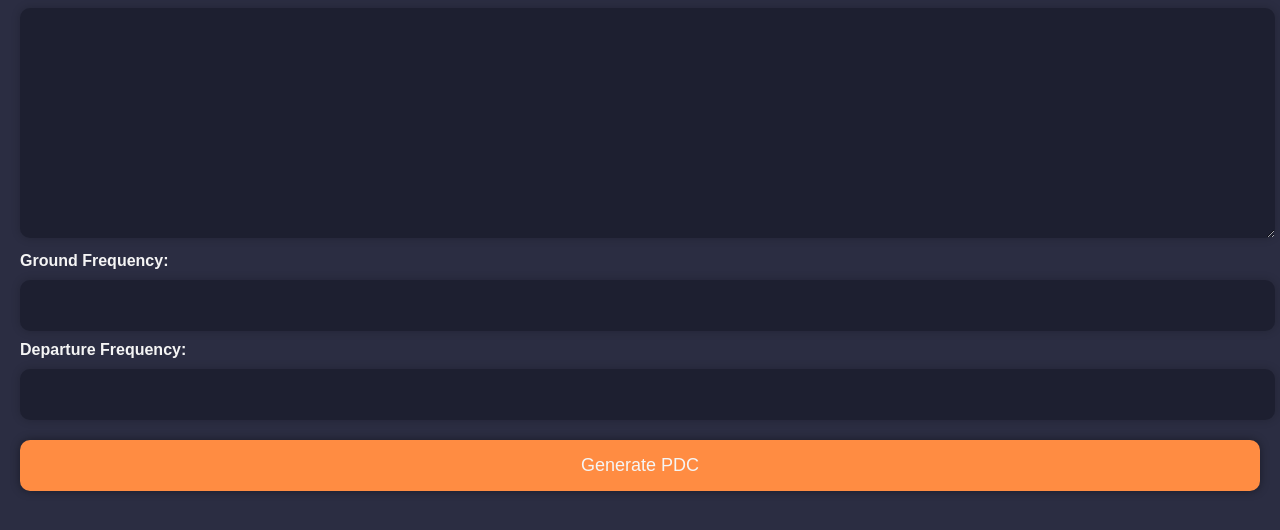
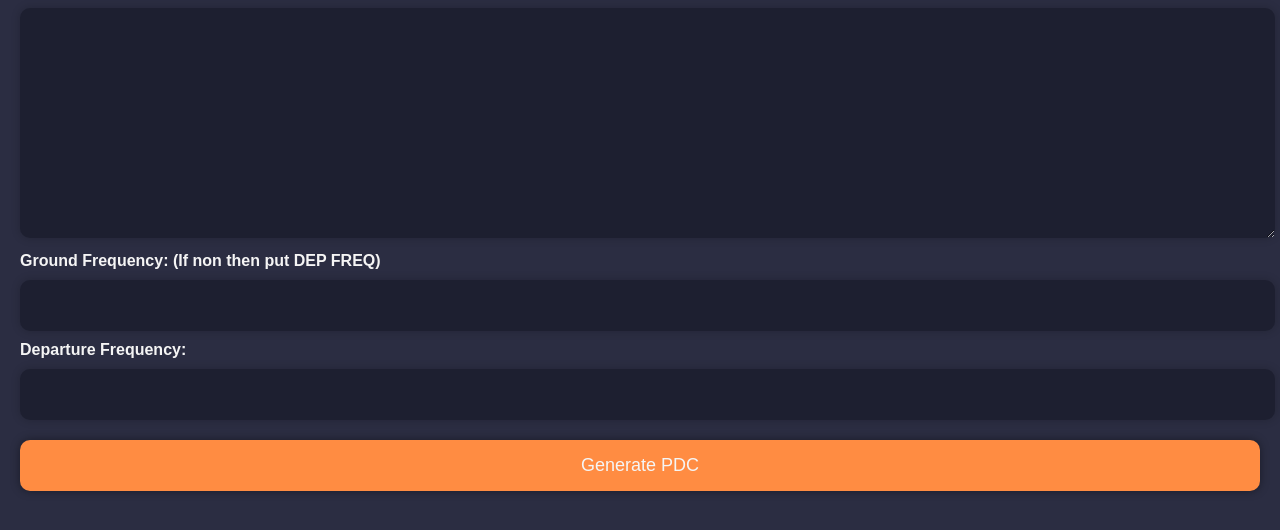
Before and after one commit to AfterrFluff/atc24-pdc.github.io, a plain HTML site: page index.html in a window 1280 px wide. Shown: the part 92-622 px from the top of the page. Drawn offline with Linux system fonts and the light colour scheme.

Commit message:
Modified Text (index.html)
Ground Frequency text label was modified.

```diff
--- a/index.html
+++ b/index.html
@@ -12,7 +12,7 @@
 
         <label for="dataInput"><b>Enter Flight Plan</b></label>
         <textarea id="dataInput" rows="10" cols="10"></textarea>
-        <label for="groundFreqInput"><b>Ground Frequency:</b></label>
+        <label for="groundFreqInput"><b>Ground Frequency: (If non then put DEP FREQ)</b></label>
         <input type="text" id="groundFreqInput">
         <label for="depFreqInput"><b>Departure Frequency:</b></label>
         <input type="text" id="depFreqInput">
```
